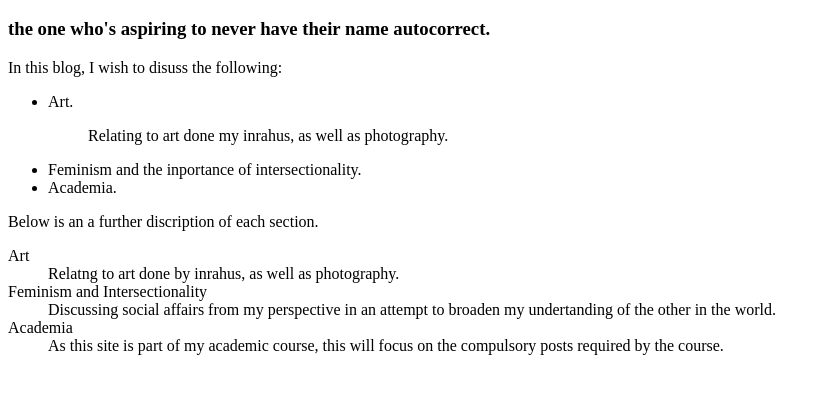
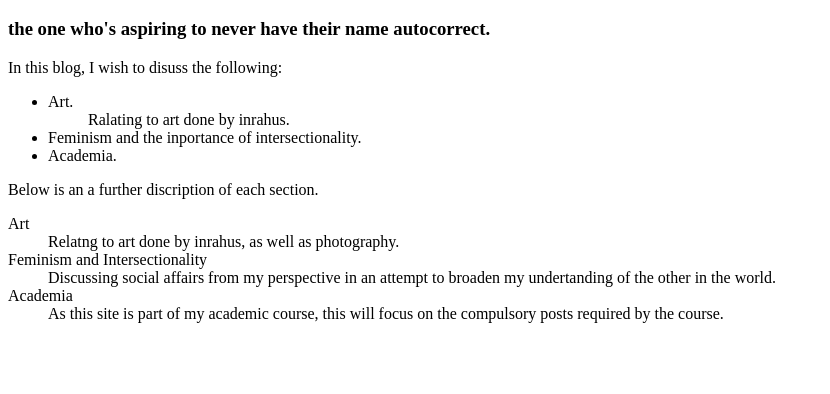
Before and after one commit to inrahus/WSOA3028A_1827518, a plain HTML site: page index.html in a window 1280 px wide. Shown: the part 48-442 px from the top of the page, without its empty margins (0-830 px from the left). Drawn offline with Linux system fonts and the light colour scheme.

Commit message:
Update index.html
removed dl just dd

```diff
--- a/index.html
+++ b/index.html
@@ -28,11 +28,9 @@
 
         <ul>
             <li>Art.</li>
-            <dl>
-                <dd>
-                    Relating to art done my inrahus, as well as photography.
-                </dd>
-            </dl>
+            <dd>
+                Ralating to art done by inrahus.
+            </dd>
             <li>Feminism and the inportance of intersectionality.</li>
             <li>Academia.</li>
         </ul>
```
